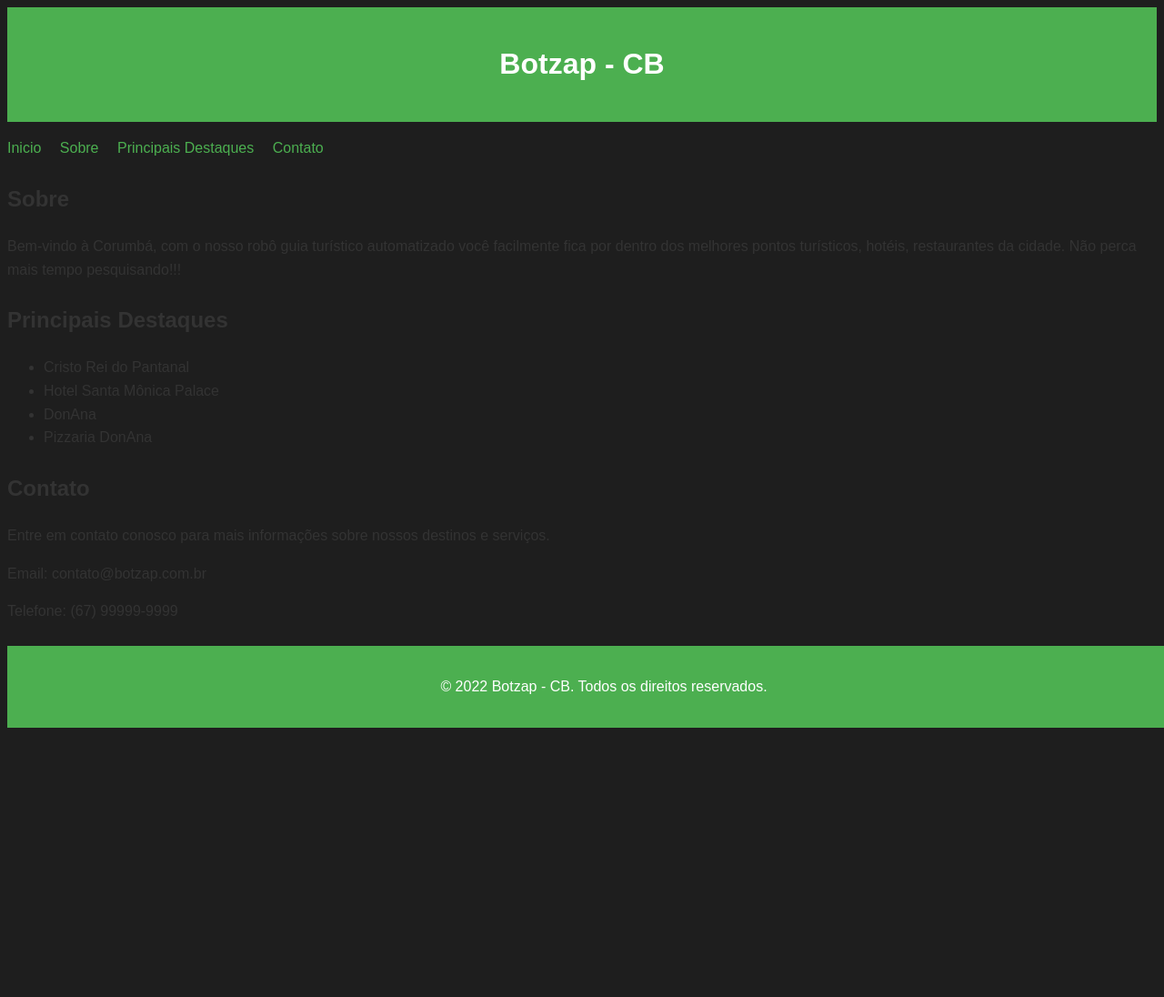
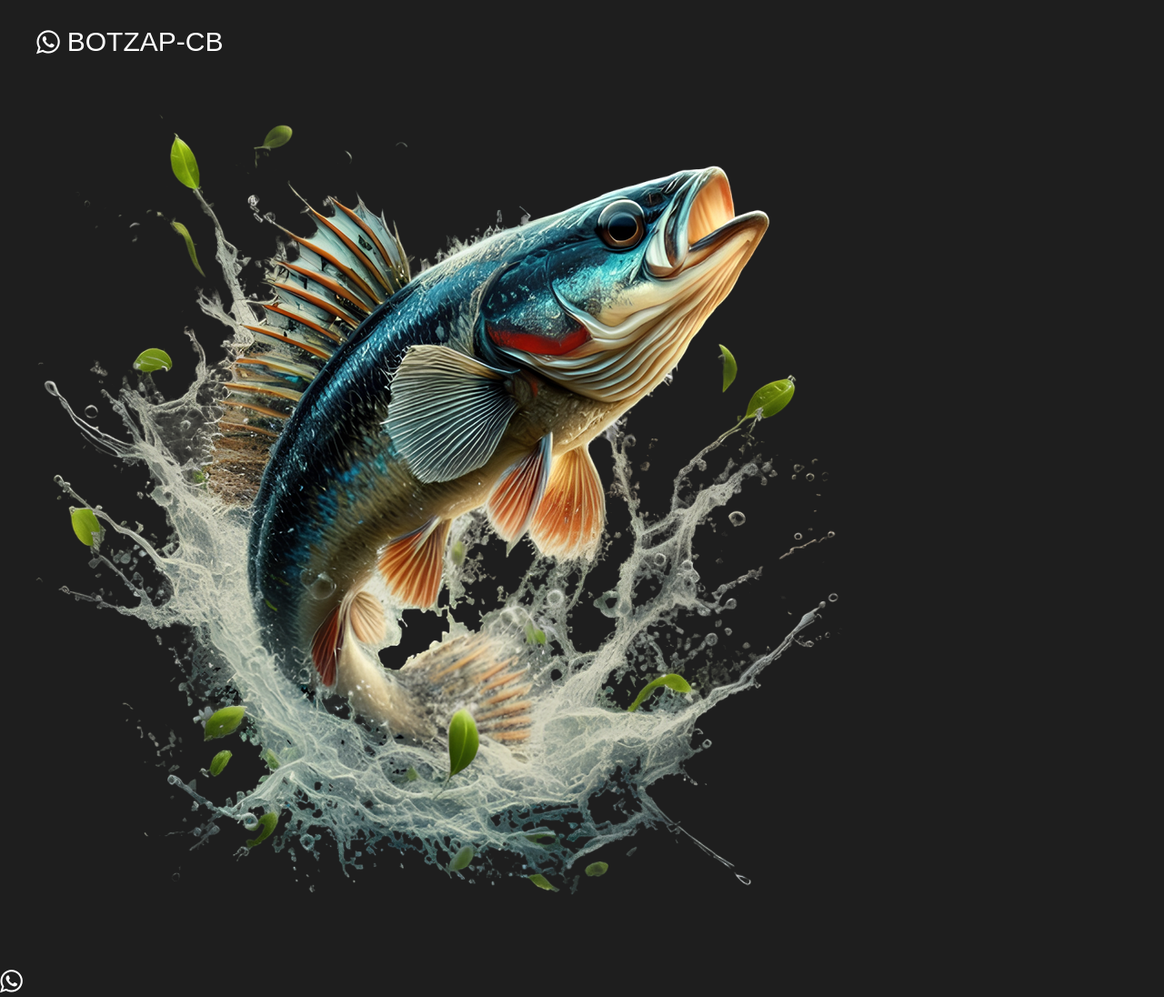
Before and after one commit to augustok99/turcb_bot, a website: page src/index.html in a window 1280 px wide. Shown: the whole page at 91% size. Before the commit the page ends 800 px from the top, so only its background shows below. Drawn offline with Linux system fonts and the light colour scheme; a web font is replaced by a local one.

Commit message:
cabeçalho concluido

```diff
--- a/package.json
+++ b/package.json
@@ -4,7 +4,8 @@
   "description": "",
   "main": "src/index.js",
   "scripts": {
-    "start": "nodemon src/index.js"
+    "start": "nodemon src/index.js",
+    "dev": "npx tailwindcss -i ./styles/style.css -o ./styles/output.css --watch"
   },
   "keywords": [],
   "author": "",
@@ -17,5 +18,8 @@
     "qrcode-terminal": "^0.12.0",
     "whatsapp-web.js": "^1.23.0",
     "wwebjs-mongo": "^1.1.0"
+  },
+  "devDependencies": {
+    "tailwindcss": "^3.4.1"
   }
 }
--- a/src/index.html
+++ b/src/index.html
@@ -1,54 +1,52 @@
 <!DOCTYPE html>
-<html lang="pt-BR">
+<html lang="en">
   <head>
     <meta charset="UTF-8" />
     <meta name="viewport" content="width=device-width, initial-scale=1.0" />
-    <title>Botzap - CB</title>
-    <link rel="stylesheet" href="./style.css" />
+    <link rel="stylesheet" href="/styles/output.css" />
+    <link rel="preconnect" href="https://fonts.googleapis.com" />
+    <link rel="preconnect" href="https://fonts.gstatic.com" crossorigin />
+    <link
+      href="https://fonts.googleapis.com/css2?family=Bebas+Neue&family=Koulen&display=swap"
+      rel="stylesheet"
+    />
+    <link
+      rel="stylesheet"
+      href="https://cdnjs.cloudflare.com/ajax/libs/font-awesome/4.7.0/css/font-awesome.min.css"
+    />
+
+    <title>Document</title>
   </head>
-  <body>
-    <header>
-      <h1>Botzap - CB</h1>
-    </header>
-    <nav>
-      <ul>
-        <li><a href="#inicio">Inicio</a></li>
-        <li><a href="#sobre">Sobre</a></li>
-        <li><a href="#principais-destaques">Principais Destaques</a></li>
-        <li><a href="#contato">Contato</a></li>
-      </ul>
-    </nav>
-    <main>
-      <section id="sobre">
-        <h2>Sobre</h2>
-        <p>
-          Bem-vindo à Corumbá, com o nosso robô guia turístico automatizado você
-          facilmente fica por dentro dos melhores pontos turísticos, hotéis,
-          restaurantes da cidade. Não perca mais tempo pesquisando!!!
-        </p>
-      </section>
-      <section id="principais-destaques">
-        <h2>Principais Destaques</h2>
-        <ul>
-          <li>Cristo Rei do Pantanal</li>
-          <li>Hotel Santa Mônica Palace</li>
-          <li>DonAna</li>
-          <li>Pizzaria DonAna</li>
-        </ul>
-      </section>
-      <section id="contato">
-        <h2>Contato</h2>
-        <p>
-          Entre em contato conosco para mais informações sobre nossos destinos e
-          serviços.
-        </p>
-        <p>Email: contato@botzap.com.br</p>
-        <p>Telefone: (67) 99999-9999</p>
-      </section>
-    </main>
-    <footer>
-      <p>&copy; 2022 Botzap - CB. Todos os direitos reservados.</p>
-    </footer>
-    <script src="scripts.js"></script>
+  <body class="bg-slate-gray">
+    <div>
+      <!-- Começo da header -->
+      <header class="mt-7 ml-10">
+        <div class="flex items-center justify-left gap-2">
+          <i class="fa fa-whatsapp text-white" style="font-size: 30px"></i>
+
+          <h2 class="text-white text-3xl">BOTZAP-CB</h2>
+
+          <div class="sm:hidden">
+            <i class="fa fa-bars text-white ml-32" style="font-size: 25px"></i>
+          </div>
+        </div>
+      </header>
+
+      <!-- Fim do header -->
+
+      <main>
+        <div>
+          <img
+            src="/src/img/fish.png"
+            alt="peixe pulando fora da agua"
+            class="mx-4"
+          />
+
+          <div>
+            <i class="fa fa-whatsapp text-white" style="font-size: 29px"></i>
+          </div>
+        </div>
+      </main>
+    </div>
   </body>
 </html>
--- a/src/style.css
+++ /dev/null
@@ -1,45 +0,0 @@
-body {
-  font-family: Arial, sans-serif;
-  line-height: 1.6;
-  color: #333;
-  background-color: #1E1E1E;
-}
-
-header {
-  background-color: #4CAF50;
-  padding: 1rem;
-  text-align: center;
-}
-
-header h1 {
-  color: white;
-}
-
-nav ul {
-  list-style-type: none;
-  padding: 0;
-}
-
-nav ul li {
-  display: inline;
-  margin-right: 1rem;
-}
-
-nav ul li a {
-  text-decoration: none;
-  color: #4CAF50;
-}
-
-main section {
-  margin: 1.5rem 0;
-}
-
-footer {
-  background-color: #4CAF50;
-  padding: 1rem;
-  text-align: center;
-  color: white;
-  position: fixed;
-  bottom: 0;
-  width: 100%;
-}
--- /dev/null
+++ b/styles/style.css
@@ -0,0 +1,3 @@
+@tailwind base;
+@tailwind components;
+@tailwind utilities;
--- /dev/null
+++ b/tailwind.config.js
@@ -0,0 +1,15 @@
+/** @type {import('tailwindcss').Config} */
+module.exports = {
+  content: ["./src/**/*.{html,js}"],
+  theme: {
+    fontFamily: {
+      sans: ["Koulen", "sans-serif"],
+    },
+    extend: {
+      colors: {
+        "slate-gray": "#1E1E1E",
+      },
+    },
+  },
+  plugins: [],
+};
```
Also changed, not shown: src/img/fish.png (added), src/img/hamburger.png (added), styles/output.css (added), 1 other file.
